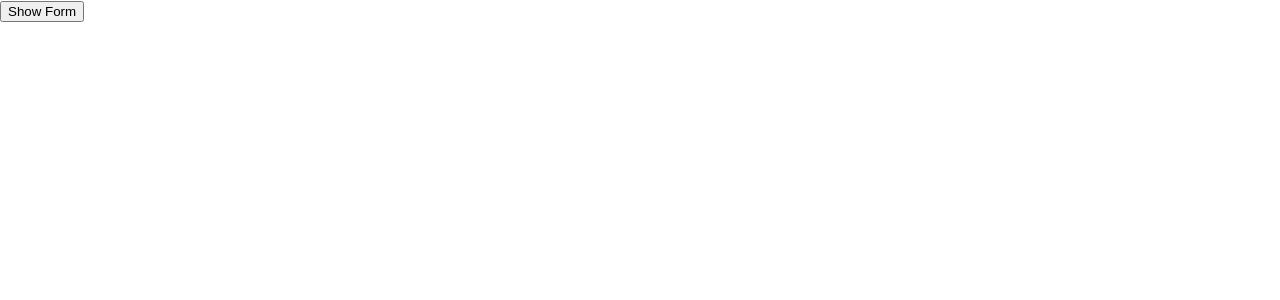
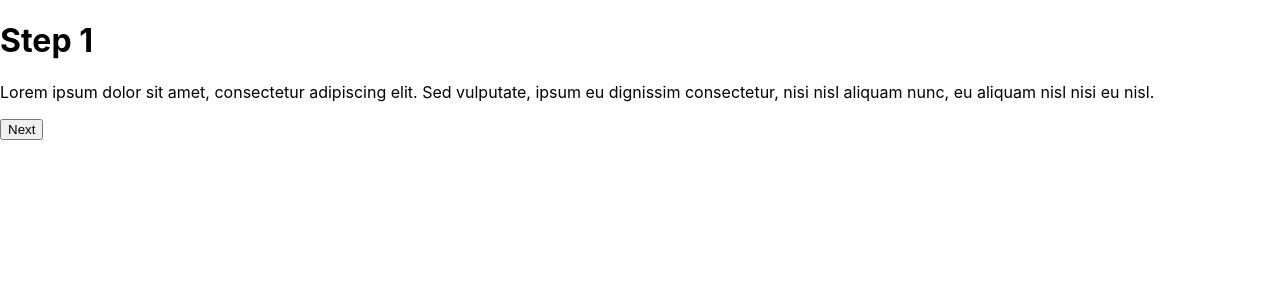
Before and after one commit to rawda-developer/My-React-Library, a React (Create React App) app: page / in a window 1280 px wide. Shown: the top 300 px of the page. Built offline with nearby package versions, Linux system fonts and the light colour scheme.

Commit message:
Feat: add UncontrolledOnBoardingEvent component as an uncontrolled component

```diff
--- a/src/App.js
+++ b/src/App.js
@@ -1,21 +1,53 @@
 import { useState } from 'react';
-import { ControlledModal } from './contolledAndUncontrolled/ControlledModal';
+import { UncontrolledOnBoardingEvent } from './contolledAndUncontrolled/UncontrolledOnBoardingEvent';
+const Step1 = ({ gotoNext }) => {
+  return (
+    <div>
+      <h1>Step 1</h1>
+      <p>
+        Lorem ipsum dolor sit amet, consectetur adipiscing elit. Sed vulputate,
+        ipsum eu dignissim consectetur, nisi nisl aliquam nunc, eu aliquam nisl
+        nisi eu nisl.
+      </p>
+      <button onClick={gotoNext}>Next</button>
+    </div>
+  );
+};
 
+const Step2 = ({ gotoNext }) => {
+  return (
+    <div>
+      <h1>Step 2</h1>
+      <p>
+        Lorem ipsum dolor sit amet, consectetur adipiscing elit. Sed vulputate,
+        ipsum eu dignissim consectetur, nisi nisl aliquam nunc, eu aliquam nisl
+        nisi eu nisl.
+      </p>
+      <button onClick={gotoNext}>Next</button>
+    </div>
+  );
+};
+const Step3 = ({ gotoNext }) => {
+  return (
+    <div>
+      <h1>Step 3</h1>
+      <p>
+        Lorem ipsum dolor sit amet, consectetur adipiscing elit. Sed vulputate,
+        ipsum eu dignissim consectetur, nisi nisl aliquam nunc, eu aliquam nisl
+        nisi eu nisl.
+      </p>
+      <button onClick={gotoNext}>Next</button>
+    </div>
+  );
+};
 function App() {
-  const [shouldShow, setShouldShow] = useState(false);
   return (
     <>
-      <button onClick={() => setShouldShow(!shouldShow)}>
-        {shouldShow ? 'Hide Form' : 'Show Form'}
-      </button>
-      {shouldShow && (
-        <ControlledModal
-          shouldShow={shouldShow}
-          shouldShowControl={() => setShouldShow(!shouldShow)}
-        >
-          <h2>Hello world</h2>
-        </ControlledModal>
-      )}
+      <UncontrolledOnBoardingEvent onFinish={() => console.log('Finished')}>
+        <Step1 />
+        <Step2 />
+        <Step3 />
+      </UncontrolledOnBoardingEvent>
     </>
   );
 }
--- /dev/null
+++ b/src/contolledAndUncontrolled/UncontrolledOnBoardingEvent.js
@@ -0,0 +1,21 @@
+import React, { useState } from 'react';
+export const UncontrolledOnBoardingEvent = ({ children, gotoNext }) => {
+  const [currentStep, setCurrentStep] = useState(0);
+  const [data, setData] = useState({});
+
+  const currentChild = React.Children.toArray(children)[currentStep];
+  if (React.isValidElement(currentChild)) {
+    return React.cloneElement(currentChild, {
+      gotoNext: (data) => {
+        setData({ ...data });
+        if (currentStep === children.length - 1) {
+          gotoNext(data);
+        } else {
+          setCurrentStep(currentStep + 1);
+        }
+      },
+    });
+  }
+
+  return currentChild;
+};
```
